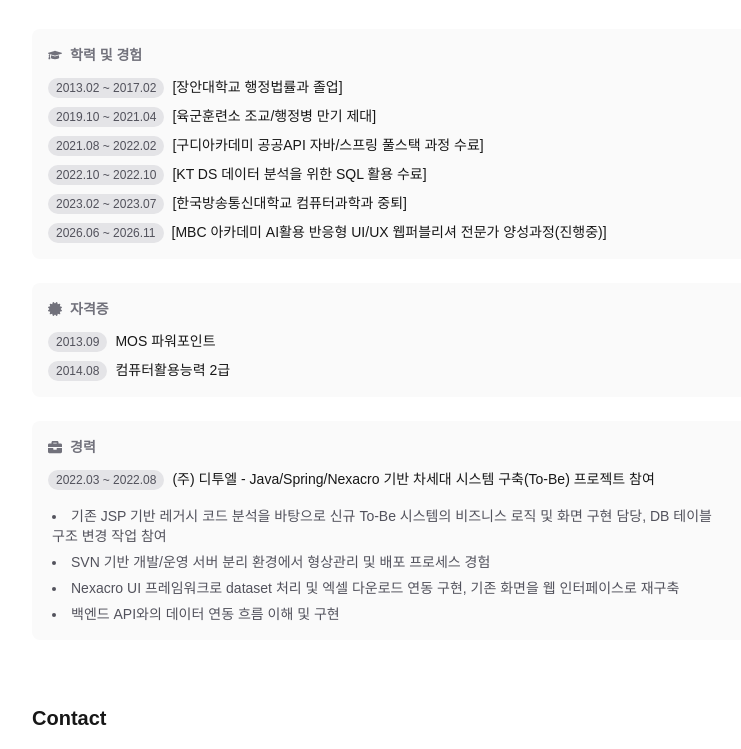
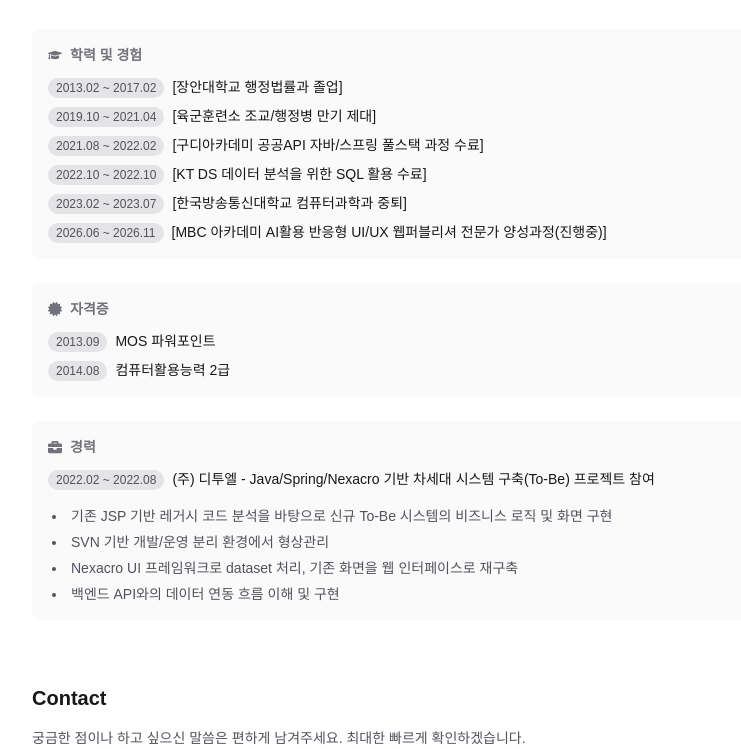
Before and after one commit to lym-bin/sangbin-dev, a Next.js app: page / in a window 1280 px wide. Shown: the part 1336-2085 px from the top of the page, without its empty margins (248-989 px from the left). Built offline with nearby package versions, Linux system fonts and the light colour scheme.

Commit message:
경력/프로젝트 문구를 이력서와 통일, Next.js 태그 제거

```diff
--- a/src/app/page.tsx
+++ b/src/app/page.tsx
@@ -171,7 +171,7 @@ export default function Home() {
             <li className="flex flex-col gap-4">
               <div className="flex flex-wrap items-baseline gap-2">
                 <span className="rounded-full bg-zinc-200 px-2 py-0.5 text-xs text-zinc-600 dark:bg-zinc-800 dark:text-zinc-300">
-                  2022.03 ~ 2022.08
+                  2022.02 ~ 2022.08
                 </span>
                 (주) 디투엘 - Java/Spring/Nexacro 기반 차세대 시스템 구축(To-Be)
                 프로젝트 참여
@@ -179,15 +179,12 @@ export default function Home() {
               <ul className="ml-1 flex flex-col gap-1.5 list-disc break-keep list-inside text-zinc-600 dark:text-zinc-400">
                 <li>
                   기존 JSP 기반 레거시 코드 분석을 바탕으로 신규 To-Be 시스템의
-                  비즈니스 로직 및 화면 구현 담당, DB 테이블 구조 변경 작업 참여
+                  비즈니스 로직 및 화면 구현
                 </li>
+                <li>SVN 기반 개발/운영 분리 환경에서 형상관리</li>
                 <li>
-                  SVN 기반 개발/운영 서버 분리 환경에서 형상관리 및 배포
-                  프로세스 경험
-                </li>
-                <li>
-                  Nexacro UI 프레임워크로 dataset 처리 및 엑셀 다운로드 연동
-                  구현, 기존 화면을 웹 인터페이스로 재구축
+                  Nexacro UI 프레임워크로 dataset 처리, 기존 화면을 웹
+                  인터페이스로 재구축
                 </li>
                 <li>백엔드 API와의 데이터 연동 흐름 이해 및 구현</li>
               </ul>
--- a/src/components/InteractiveName.tsx
+++ b/src/components/InteractiveName.tsx
@@ -4,7 +4,7 @@ import { useRef } from "react";
 import gsap from "gsap";
 import { techIcons, techColors } from "@/lib/tech-icons";
 
-const keywords = ["React", "TypeScript", "Next.js", "프론트엔드 개발자"];
+const keywords = ["React", "TypeScript", "프론트엔드 개발자"];
 
 export default function InteractiveName({ name }: { name: string }) {
   const containerRef = useRef<HTMLDivElement>(null);
--- a/src/data/projects.ts
+++ b/src/data/projects.ts
@@ -35,7 +35,7 @@ export type Project = {
 export const projects: Project[] = [
   {
     slug: "pawinhand",
-    title: "포인핸드 웹 사이트 리뉴얼",
+    title: "포인핸드 웹사이트 리디자인",
     period: "2026.06 ~ 2026.09",
     teamType: "개인 프로젝트",
     status: "운영 중",
```
